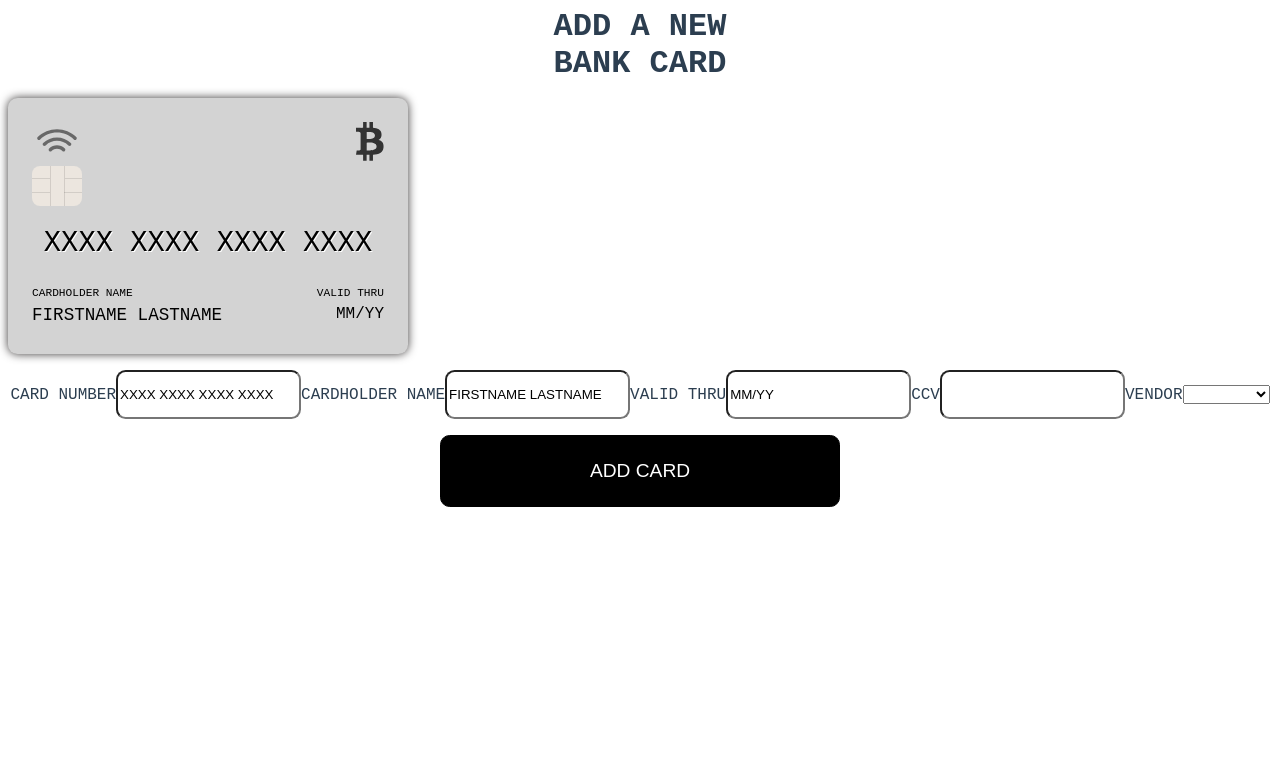
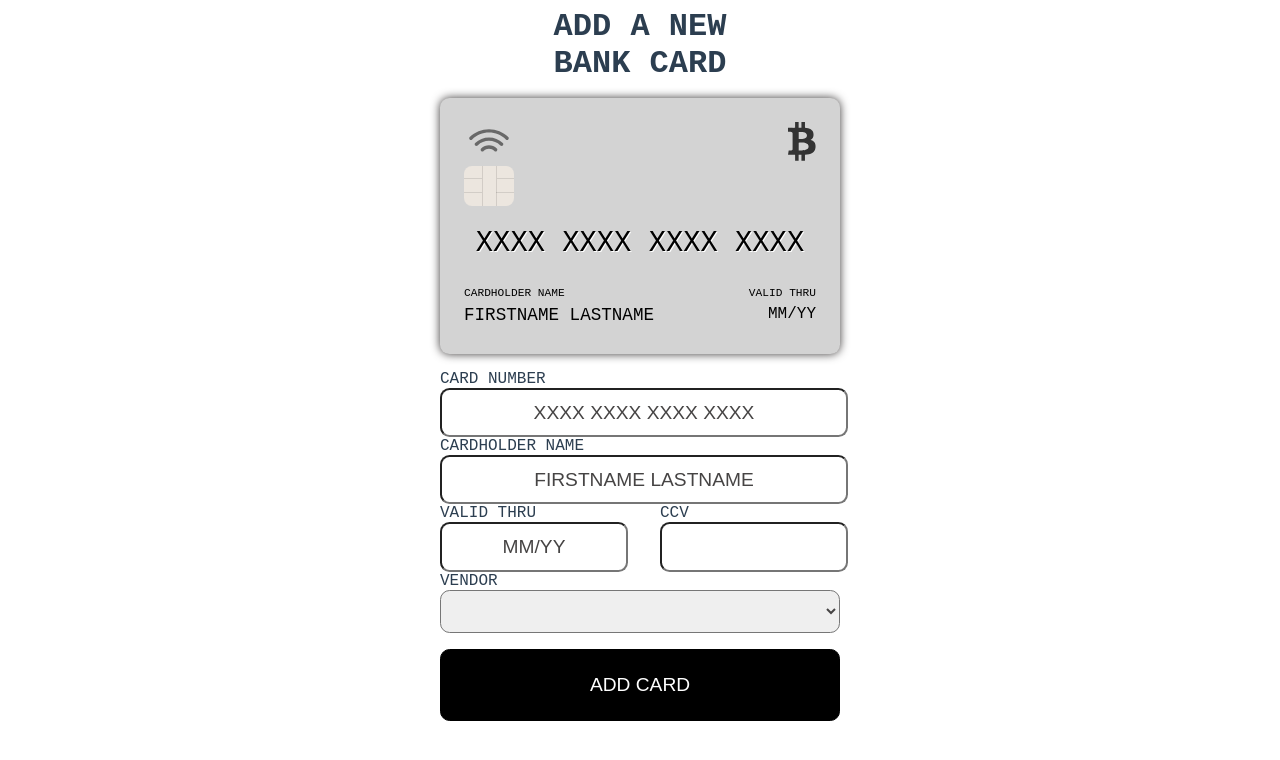
Before and after one commit to icasamoubica/e-wallet, a Vue app: page /addcard in a window 1280 px wide. Shown: the top 760 px of the page. Built offline with nearby package versions, Linux system fonts and the light colour scheme.

Commit message:
formated cardForm

```diff
--- a/src/components/CardForm.vue
+++ b/src/components/CardForm.vue
@@ -1,13 +1,24 @@
 <template>
-    <form>
+    <form class="cardForm">
+        <div class="cardNumberDiv">
             <label for="cardNumber">CARD NUMBER</label>
             <input type="text" v-model="card.cardNumber" id="cardNumber" name="cardNumber">
+        </div>
+        <div class="carholderNameDiv">
             <label for="carholderName">CARDHOLDER NAME</label>
             <input type="text" v-model="card.carholderName" id="carholderName" name="carholderName">
+        </div>
+        <div class="validAndCcv">
+            <div class="validThruDiv">
                 <label for="validThru">VALID THRU</label>
                 <input type="text" v-model="card.validUntil" id="validThru" name="validThru">
+            </div>
+            <div class="ccvDiv">
                 <label for="ccv">CCV</label>
                 <input type="text" id="ccv" name="ccv">
+            </div>
+        </div>
+        <div class="vendorDiv">
             <label for="vendor">VENDOR</label>
             <select type="text" v-model="card.vendor" id="vendor" name="vendor">
                 <option v-for="vendor in getVendors"
@@ -16,6 +27,7 @@
                         {{vendor.name}}
                 </option>
             </select>
+        </div>
     </form>
 </template>
 
@@ -35,8 +47,33 @@ export default {
 </script>
 
 <style>
-    input {
+    .cardForm {
+        max-width: 25rem;
+    }
+    input, select {
+        width: 100%;
+        color: rgb(70, 68, 68);
         border-radius: 0.6rem;
         height: 2.7rem;
+        font-size: 1.2rem;
+        text-align: center;
+    }
+    .cardNumberDiv, .carholderNameDiv, .vendorDiv {
+        display: flex;
+        flex-direction: column;
+        align-items: flex-start;
+        width: 25rem;
+    }
+    .validAndCcv {
+        display: flex;
+    }
+    .validAndCcv div {
+        display: flex;
+        flex-direction: column;
+        align-items: flex-start;
+        width : 45%;
+    }
+    .validThruDiv {
+        margin-right: 2.5rem;
     }
 </style>
--- a/src/components/CardStack.vue
+++ b/src/components/CardStack.vue
@@ -24,14 +24,12 @@ export default {
 }
 </script>
 
-<style scoped>
+<style>
 .cardStackContainer {
     position : relative;
-        display: flex;
-        flex-direction: column;
-        align-items: center;
-        justify-content: start;
-        margin-top: 2rem;
+    display: flex;
+    flex-direction: column;
+    align-items: center;
 }
 .cardStackContainer .card {
     box-shadow: none;
--- a/src/views/AddCard.vue
+++ b/src/views/AddCard.vue
@@ -48,6 +48,11 @@ export default {
 </script>
 
 <style>
+    .addCard {
+        display: flex;
+        flex-direction: column;
+        align-items: center;
+    }
     .topText {
         margin: 0;
         font-size: 2rem;
```
Lines whose indentation alone changed are shown as unchanged.
